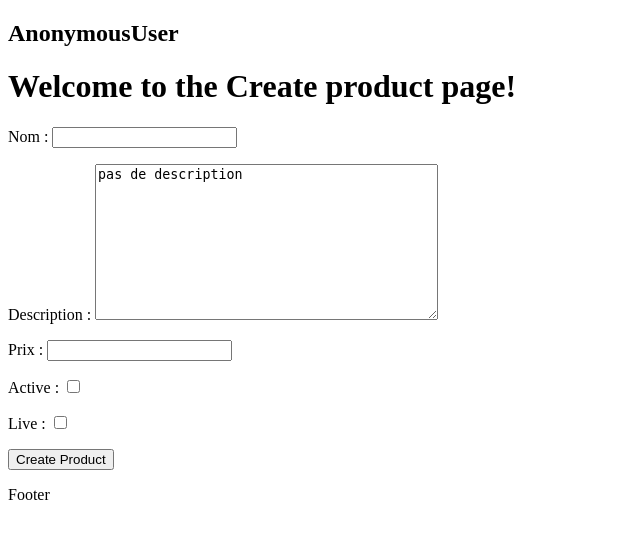
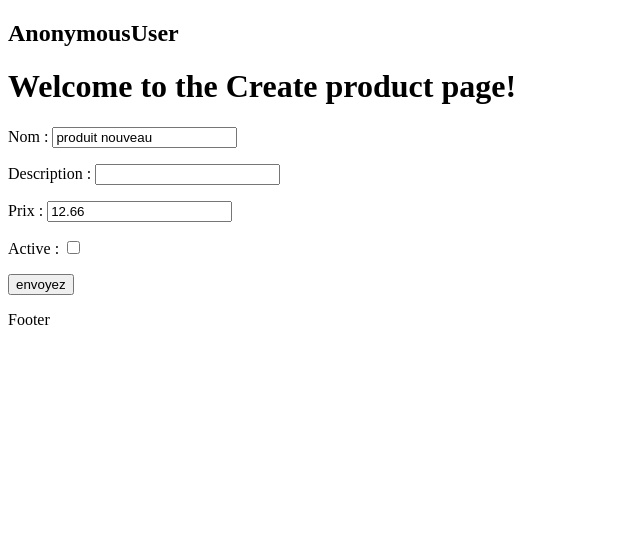
Before and after one commit to donaldte/essaiedjango-4.2.4, a Django app: page /product_create/ in a window 1280 px wide. Shown: the top 539 px of the page, without its empty margins (0-640 px from the left). Run offline with Django 4.2, Linux system fonts and the light colour scheme.

Commit message:
pure django forms

````diff
--- a/pages/forms.py
+++ b/pages/forms.py
@@ -4,4 +4,11 @@ from produits.models import Produit
 class ProduitForm(forms.ModelForm):
     class Meta:
         model = Produit
-        fields = [ 'nom', 'description', 'prix', 'active', 'live']
+        fields = ['nom', 'description', 'prix', 'active', 'live']
+
+
+class PureProduitForm(forms.Form):
+    nom = forms.CharField(required=False, initial='produit nouveau')
+    description = forms.CharField(required=False)
+    prix = forms.FloatField(required=False, initial=12.66)
+    active = forms.BooleanField(required=False)
--- a/pages/templates/produit/create.html
+++ b/pages/templates/produit/create.html
@@ -4,10 +4,16 @@
     <h1> Welcome to the Create product page!</h1>
     <h1 style="color:green;"> {{message}}</h1>
 
-    <form method="post">
-        {% csrf_token %}
+
+    <form method="post" action="."> {% csrf_token %}
+        <!-- <input type="text" name="nom" placeholder="Nom du produit"><br><br>
+        <input type="int" name="prix" placeholder="Prix du produit" ><br><br>
+        <textarea name="description" placeholder="description du produit" cols="30" rows="10"></textarea><br><br> -->
+
         {{ form.as_p }}
-        <input type="submit" value="Create Product">
+
+        <input type="submit" value="envoyez">
     </form>
+
 {% endblock %}
 ```
--- a/pages/views.py
+++ b/pages/views.py
@@ -1,6 +1,6 @@
 from django.shortcuts import render
 from django.http import HttpResponse
-from .forms import ProduitForm
+from .forms import ProduitForm, PureProduitForm
 from produits.models import Produit
 # Create your views here.
 def product_detail_view(request):
@@ -11,21 +11,44 @@ def product_detail_view(request):
     return render(request, 'produit/detail.html', context)
 
 
-def product_create_view(request):
-    form = ProduitForm(request.POST or None)
+# def product_create_view(request):
+#     form = ProduitForm(request.POST or None)
+#     message = ''
+#     if form.is_valid():
+#         form.save()
+#         message = 'le produit a été bien enregistré'
+#         form = ProduitForm()
+
+#     context = {
+#         'form': form,
+#         'message': message
+#     }
+
+#     return render(request, 'produit/create.html', context)
+
+# def product_create_view(request):
+#     message = ''
+#     if request.method =='POST':
+#         data = request.POST
+#         nom = data.get('nom') # nom = request.POST.get('nom')
+#         prix = data.get('prix')
+
+#         description = data.get('description')
+
+#         Produit.objects.create(nom=nom, prix=prix, description=description)
+#         message = 'produit cree avec success'
+#     return render(request, 'produit/create.html', {'message': message})
+
+
+def product_create_view(request, *args, **kwargs):
     message = ''
+    form = PureProduitForm(request.POST or None)
     if form.is_valid():
-        form.save()
-        message = 'le produit a été bien enregistré'
-        form = ProduitForm()
-
-    context = {
-        'form': form,
-        'message': message
-    }
-
-    return render(request, 'produit/create.html', context)
-
+        data = form.cleaned_data
+        Produit.objects.create(**data)
+        message = 'donnee enregistrees '
+        form = PureProduitForm()
+    return render(request, 'produit/create.html', {'message': message, 'form': form})
 
 
 def home_view(request, *args, **kwargs): #args, kwargs
--- a/produits/models.py
+++ b/produits/models.py
@@ -6,6 +6,6 @@ class Produit(models.Model):
     nom         = models.CharField(max_length=128)
     description = models.TextField(blank=True, null=True, default="pas de description")
     prix        = models.DecimalField(max_digits=10000, decimal_places=2)
-    active      = models.BooleanField()
-    live        = models.BooleanField()
+    active      = models.BooleanField(default=True)
+    live        = models.BooleanField(default=True)
     is_deleted  = models.BooleanField(null=True)
````
Also changed, not shown: produits/migrations/0007_alter_produit_active_alter_produit_live.py (added).
